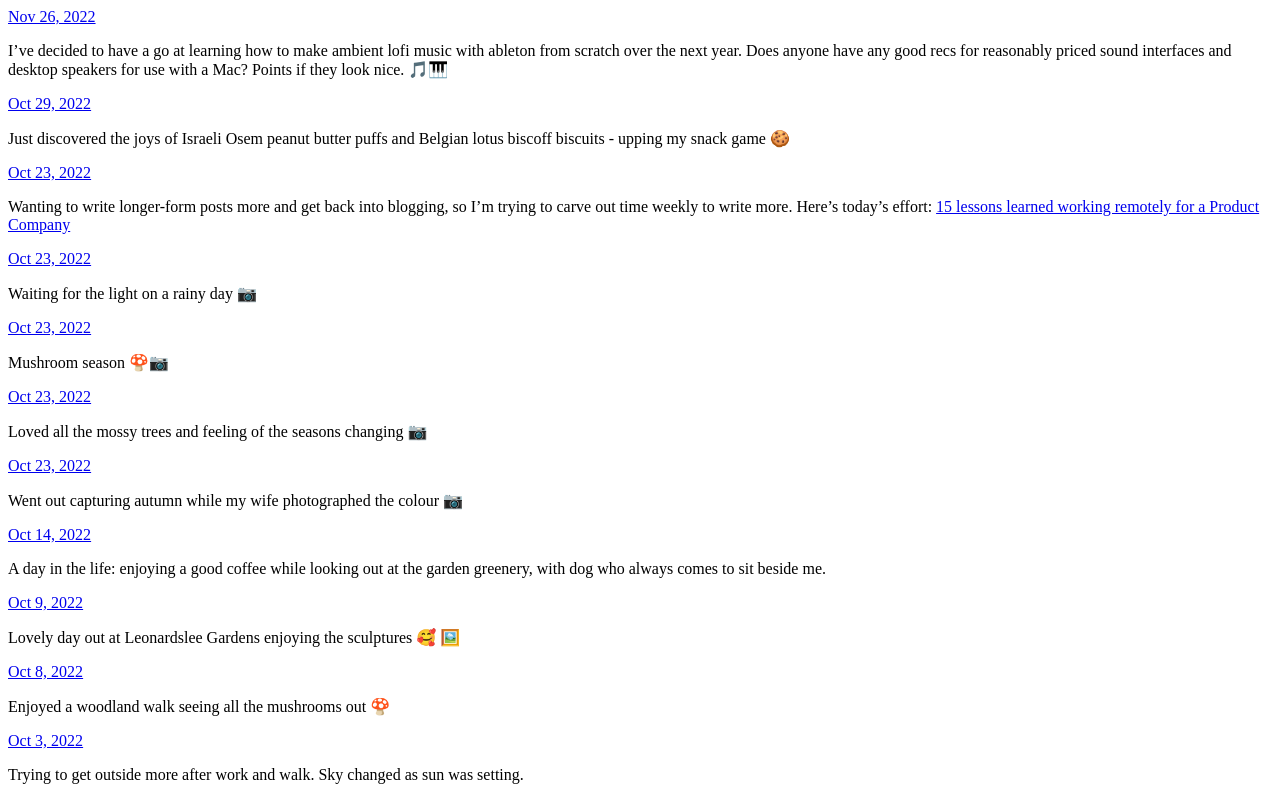
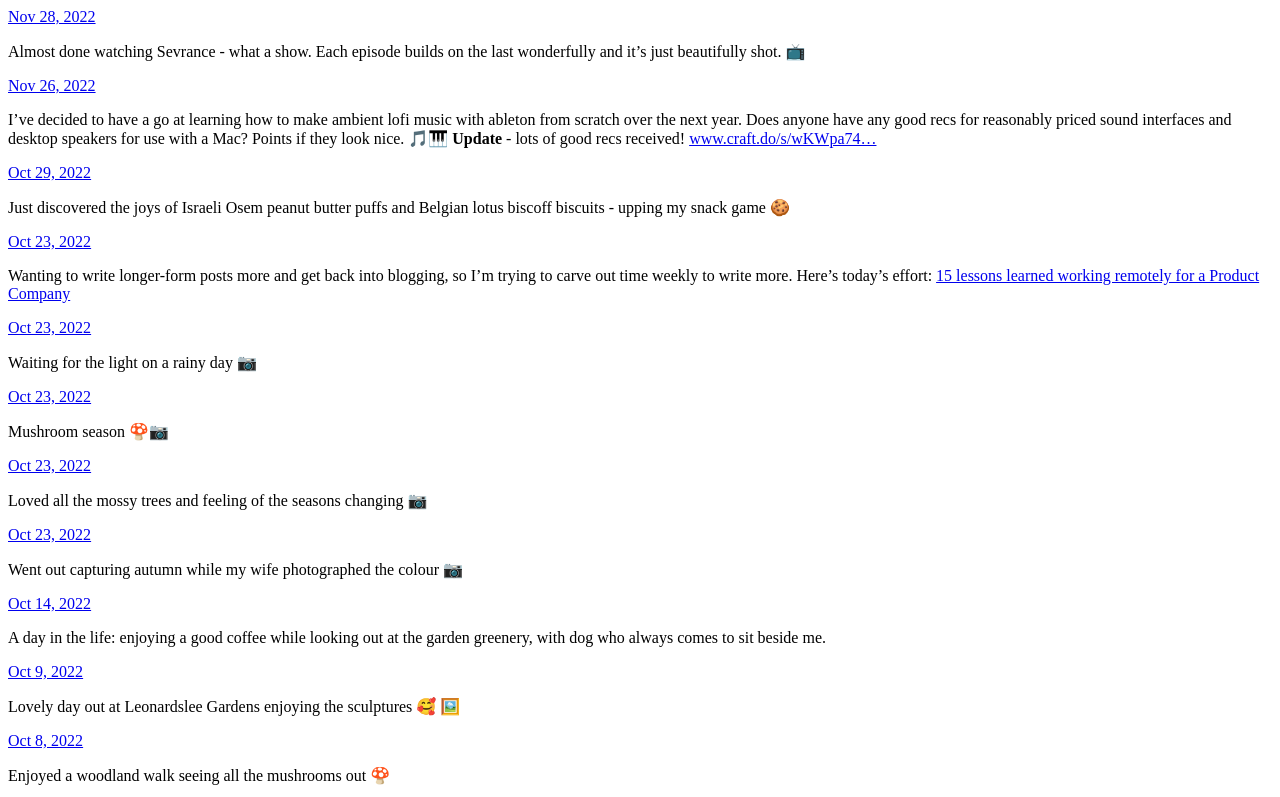
Before and after one commit to alpower/microblog-backup, a plain HTML site: page index.html in a window 1280 px wide. Shown: the top 797 px of the page. Drawn offline with Linux system fonts and the light colour scheme.

Commit message:
Archiving from Micro.blog.

```diff
--- a/index.html
+++ b/index.html
@@ -25,10 +25,21 @@
 	  <div class="h-entry">
 
 
+		<a href="https://alpower.co.uk/2022/11/28/almost-done-watching.html" class="u-url"><time class="dt-published" datetime="2022-11-28 21:59:32 &#43;0000">Nov 28, 2022</time></a>
+
+		<div class="e-content">
+			 <p>Almost done watching Sevrance - what a show. Each episode builds on the last wonderfully and it’s just beautifully shot. 📺</p>
+
+		</div>
+	  </div>
+
+	  <div class="h-entry">
+
+
 		<a href="https://alpower.co.uk/2022/11/26/ive-decided-to.html" class="u-url"><time class="dt-published" datetime="2022-11-26 11:17:34 &#43;0000">Nov 26, 2022</time></a>
 
 		<div class="e-content">
-			 <p>I’ve decided to have a go at learning how to make ambient lofi music with ableton from scratch over the next year. Does anyone have any good recs for reasonably priced sound interfaces and desktop speakers for use with a Mac? Points if they look nice. 🎵🎹</p>
+			 <p>I’ve decided to have a go at learning how to make ambient lofi music with ableton from scratch over the next year. Does anyone have any good recs for reasonably priced sound interfaces and desktop speakers for use with a Mac? Points if they look nice. 🎵🎹 <strong>Update</strong> - lots of good recs received! <a href="https://www.craft.do/s/wKWpa74DsypQva">www.craft.do/s/wKWpa74&hellip;</a></p>
 
 		</div>
 	  </div>
```
